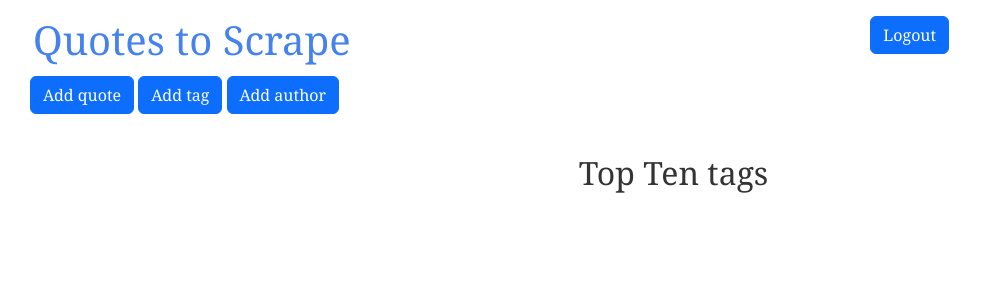
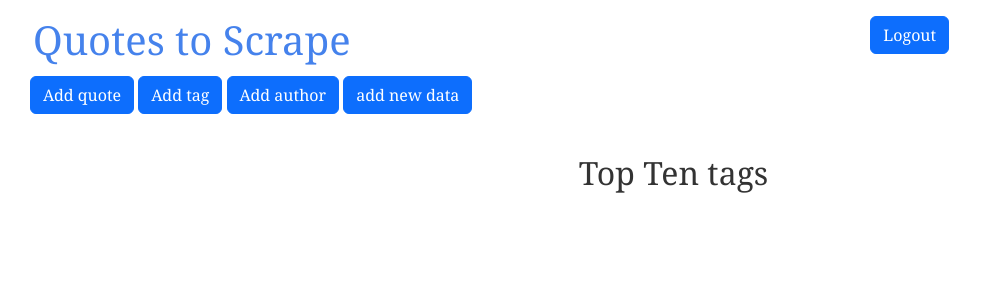
Before and after one commit to NIkitaPonomariov/Django-Quotes, a Django app: page / in a window 1280 px wide. Shown: the top 300 px of the page, without its empty margins (0-982 px from the left). Run offline with Django 5.2, Linux system fonts and the light colour scheme; the visitor is signed in with stand-in values (Sample User, id 1); data that the repository does not hold is empty.

Commit message:
create view for scraping data from main site and saving it in our postgres db

```diff
--- a/quotes_project/quotes_app/templates/quotes_app/main.html
+++ b/quotes_project/quotes_app/templates/quotes_app/main.html
@@ -45,6 +45,15 @@
     <a href="{% url 'quotes_app:author' %}" class="btn btn-primary">
         Add author
     </a>
+
+
+    <form action="{% url 'quotes_app:scrape' %}" method="post" style="display:inline;">
+        {% csrf_token %}
+            <button type="submit" class="btn btn-primary">
+                add new data
+            </button>
+    </form>
+
 </div>
 {% endif %}
 
@@ -112,5 +121,12 @@
     </div>
 </div>
 
+{% if messages %}
+    {% for message in messages %}
+        <script>
+            alert("{{ message }}");
+        </script>
+    {% endfor %}
+{% endif %}
 
 {% endblock %}
--- a/quotes_project/quotes_app/urls.py
+++ b/quotes_project/quotes_app/urls.py
@@ -19,5 +19,8 @@ urlpatterns = [
     path('author/', views.add_author, name='author'),
 
     #by tag
-    path('tag/<str:tag>/', views.by_tag, name='by_tag')
+    path('tag/<str:tag>/', views.by_tag, name='by_tag'),
+
+    #scrape data from base url
+    path('scrape/', views.scrape_data_from_cite, name="scrape")
 ]
--- a/quotes_project/quotes_app/views.py
+++ b/quotes_project/quotes_app/views.py
@@ -5,6 +5,9 @@ from .models import Quote, Author, Tag
 from django.contrib.auth.forms import UserCreationForm
 from .forms import QuoteForm, TagForm, AuthorForm
 from django.db.models import Count
+import requests
+from bs4 import BeautifulSoup
+from django.contrib import messages
 
 
 def main(request):
@@ -93,3 +96,117 @@ def by_tag(request, tag):
         "quotes_app/by_tag.html",
         context={"quotes_with_tag": quotes_with_tag, "tag_id": tag}
     )
+
+
+def scrape_data_from_cite(request):
+    #get data
+    try:
+        quotes, links = parse_quotes()
+        authors = parse_authors(links)
+    except Exception:
+        return redirect('/')
+
+    #save authors
+    for author_data in authors:
+        Author.objects.get_or_create(
+            fullname=author_data["fullname"],
+            defaults={
+                "born_date": author_data["born_date"],
+                "born_location": author_data["born_location"],
+                "description": author_data["description"],
+            }
+        )
+
+    #save quotes
+    for q in quotes:
+        author = Author.objects.filter(fullname=q["author"]).first()
+
+        if author and not Quote.objects.filter(text=q["quote"]).exists():
+            quote = Quote.objects.create(
+                text=q["quote"],
+                author=author
+            )
+
+            for tag_name in q["tags"]:
+                tag, _ = Tag.objects.get_or_create(name=tag_name)
+                quote.tags.add(tag)
+    #send message
+    messages.success(request, "Scraping completed!")
+    #back home
+    return redirect(to='/')
+
+
+
+
+"""
+here functions from my last homework with parcing data from quotesto scrape
+i just pu it here and use couse its cool)
+"""
+
+BASE_URL = "https://quotes.toscrape.com/"
+
+def parse_authors(links: set[str]) -> list[dict]:
+    authors_data = []
+    for link in links:
+        url = BASE_URL + link
+        response = requests.get(url)
+        soup = BeautifulSoup(response.text, "html.parser")
+
+        fullname = soup.find("h3", class_ = "author-title").text.strip()
+        born_date = soup.find("span", class_ = "author-born-date").text
+        born_location = soup.find("span", class_ = "author-born-location").text
+        description = soup.find("div", class_ = "author-description").text.strip()
+
+        authors_data.append({
+            "fullname": fullname,
+            "born_date": born_date,
+            "born_location": born_location,
+            "description": description,
+            })
+    return authors_data
+
+
+
+def parse_quotes() -> tuple[list[dict], set[str]]:
+    quotes_data = []
+    url = BASE_URL
+    authors_links = set()
+
+
+    while url:
+        response = requests.get(url)
+        soup = BeautifulSoup(response.text, "html.parser")
+
+        quotes = soup.find_all("div", class_="quote")
+
+        for quote in quotes:
+            #find all elements for quote
+
+            tags = quote.find_all("a", class_ = "tag")
+            author = quote.find("small", class_ = "author").text
+            text = quote.find("span", class_ = "text").text
+            #and for authors
+            link_tag = quote.find("a")
+            if link_tag:
+                link = link_tag.get("href")
+                authors_links.add(link)
+
+            #save data in list like a dict
+
+            quotes_data.append({
+            "tags": [tag.text for tag in tags],
+            "author": author,
+            "quote": text
+                    })
+
+
+
+
+        next_page = soup.find("li", class_="next")
+
+        if next_page:
+            url = BASE_URL + next_page.find("a")["href"]
+        else:
+            url = None
+
+    return quotes_data, authors_links
```
